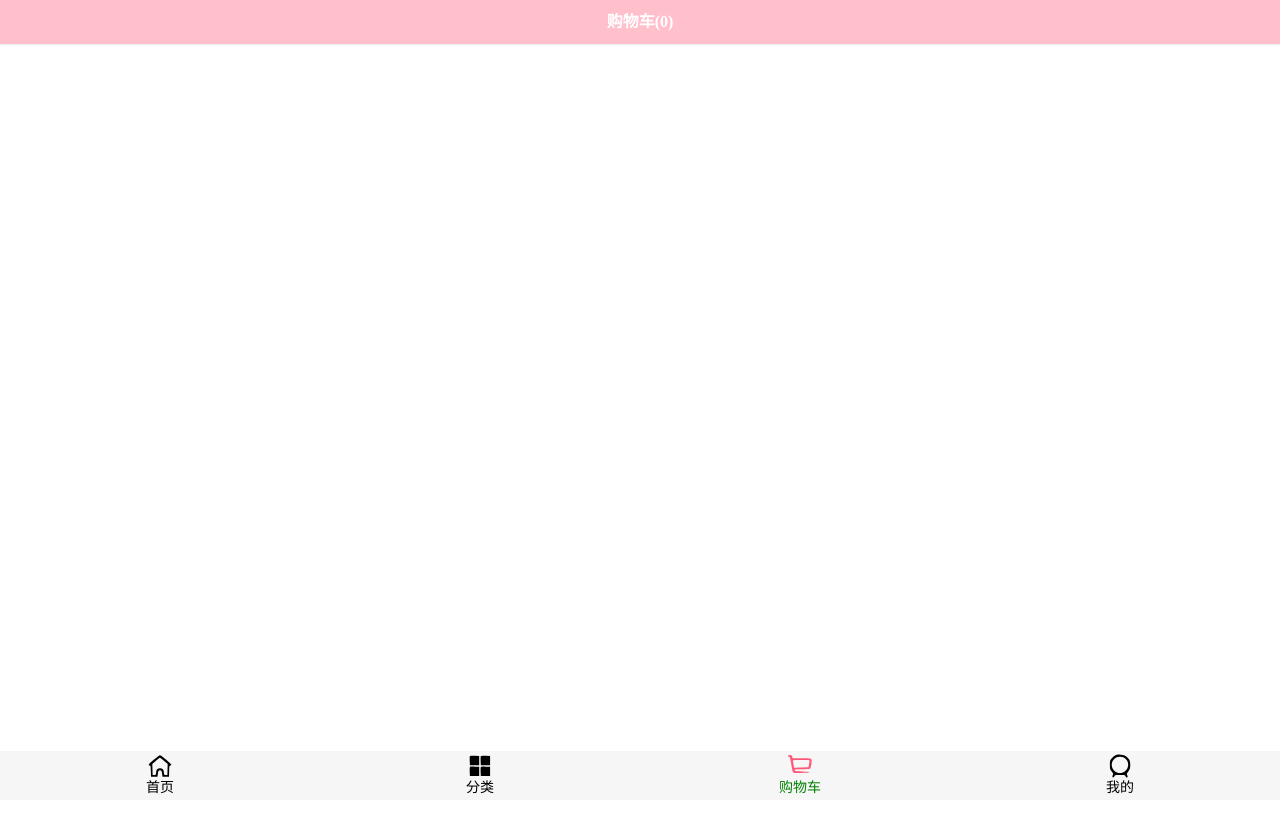
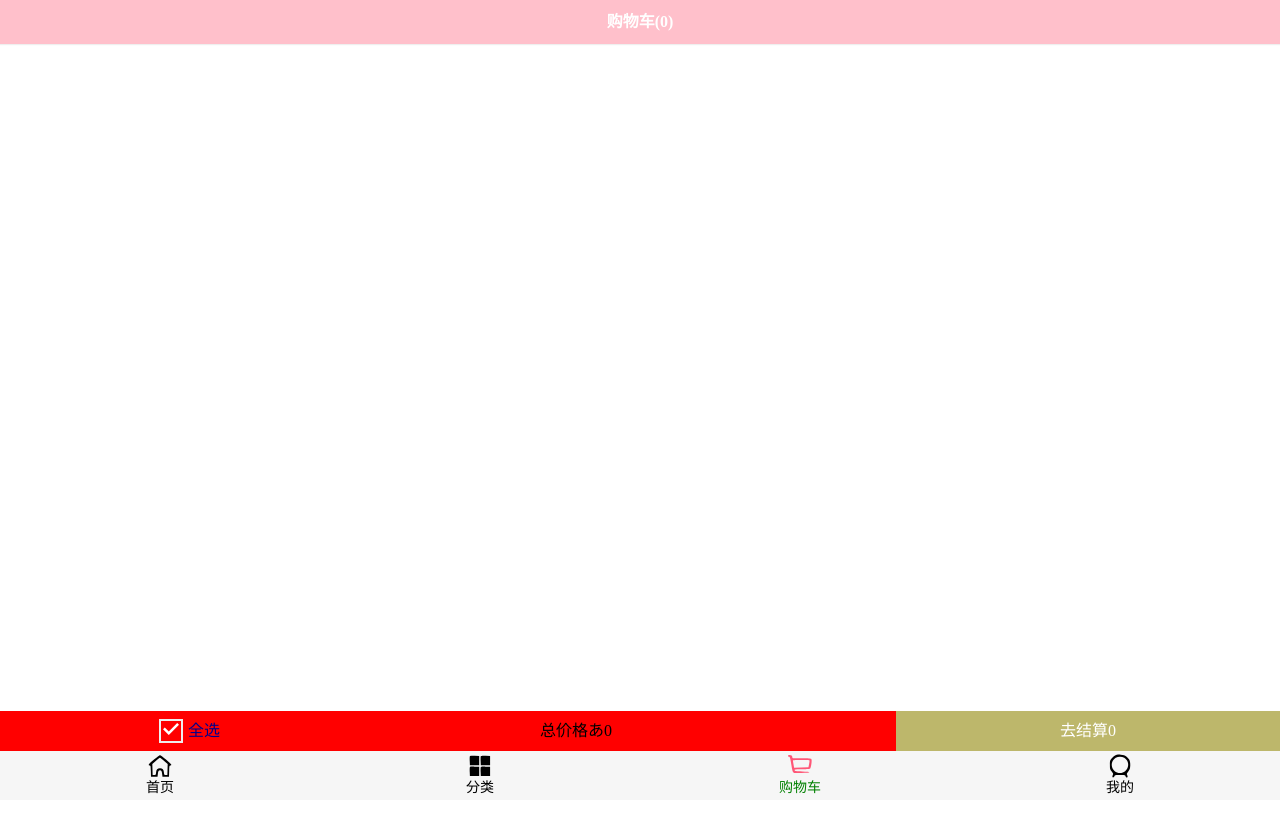
Before and after one commit to iumanyue/supermall, a Vue app: page /shopcart in a window 1280 px wide. Shown: the top 832 px of the page. Built offline with nearby package versions, Linux system fonts and the light colour scheme.

Commit message:
gouwuche

```diff
--- a/src/store/index.js
+++ b/src/store/index.js
@@ -37,6 +37,7 @@ const store  = new Vuex.Store({
                     oldProduct.count+= 1
                 }else{
                     payload.count = 1
+                    payload.checked = true
                     state.cartList.push(payload)
                 }
 
--- /dev/null
+++ b/src/views/shopcart/cartBottomBar.vue
@@ -0,0 +1,61 @@
+<template>
+<div class="cartBar">
+    <div class="checkAll" @click="allChecked">
+        <check-button class="btn"></check-button>
+        <span class="all">全选</span>
+    </div>
+        <div class="price">
+            总价格{{totalPrice}}
+        </div>
+        <div class="pay">
+            去结算{{checkLength}}
+        </div>
+</div>
+</template>
+
+<script>
+import checkButton from './checkButton'
+
+export default {
+  name:'cartBottomBar',
+  data(){
+   return {
+
+   }
+  },
+  components:{
+      checkButton
+  },
+  computed:{
+      totalPrice(){
+          return 'あ' + this.$store.state.cartList.filter(item =>{
+              return item.checked
+          }).reduce((preValue,item) =>{
+              return item.price *item.count + preValue
+          },0)
+      },
+      checkLength(){
+        return this.$store.state.cartList.filter(item => item.checked).length
+    }
+  },
+  methods: {
+      allChecked(){
+          if(this.$store.state.cartList.length>=1){
+
+          }
+      }
+  },
+
+}
+</script>
+
+<style scoped>
+.cartBar{height: 40px;background-color: red;width: 100%;position: fixed;bottom: 49px;}
+.checkAll{width: 80px;display: flex;align-items: center;height: 40px;justify-content: center;}
+.btn{width: 20px;height: 20px;}
+.all{padding: 10px 5px;color:darkblue;}
+.cartBar>div{width: 30%;float: left;height: 40px;}
+.cartBar .pay{float: right;}
+.price{text-align: center;line-height: 40px;}
+.pay{width: 80%;height: 40px;background-color: darkkhaki;color: #ffffff;text-align: center;line-height: 40px;}
+</style>
--- a/src/views/shopcart/cartList.vue
+++ b/src/views/shopcart/cartList.vue
@@ -3,6 +3,7 @@
         <scroll class="content" :pullUpLoad="true" ref="scroll">
             <cart-list-item v-for="(item,index) in cartList" :key="index" :product="item"></cart-list-item>
         </scroll>
+
     </div>
 </template>
 
@@ -10,6 +11,7 @@
 import {mapGetters} from 'vuex'
 import Scroll from 'components/common/scroll/Scroll'
 import cartListItem from './cartListItem'
+
 
 export default {
   name:'cartList',
@@ -34,5 +36,5 @@ export default {
 
 <style scoped>
 .cart-list{height: 100vh;}
-.content{height:calc(100% - 93px);overflow: hidden;}
+.content{height:calc(100vh - 93px - 40px);overflow: hidden;}
 </style>
--- a/src/views/shopcart/cartListItem.vue
+++ b/src/views/shopcart/cartListItem.vue
@@ -1,7 +1,7 @@
 <template>
     <div id="shop-item">
         <div class="item-selector">
-            <CheckButton></CheckButton>
+            <CheckButton :is-checked="product.checked" @click.native="checkClick"></CheckButton>
         </div>
         <div class="item-img">
             <img :src="product.image" alt="">
@@ -38,7 +38,12 @@ export default {
   },
   components:{
       CheckButton
-  }
+  },
+  methods: {
+      checkClick(){
+          this.product.checked = !this.product.checked
+      }
+  },
 }
 </script>
 
--- a/src/views/shopcart/shopcart.vue
+++ b/src/views/shopcart/shopcart.vue
@@ -5,12 +5,15 @@
     </nav-bar>
     <!-- 下面是一个商品列表 -->
     <cart-list></cart-list>
+     <cart-bottom-bar></cart-bottom-bar>
   </div>
 </template>
 
 <script>
 import NavBar from 'components/common/navbar/NavBar'
 import CartList from 'views/shopcart/cartList'
+import cartBottomBar from './cartBottomBar'
+
 
 import {mapGetters} from 'vuex'
 export default {
@@ -22,7 +25,8 @@ export default {
   },
   components:{
     NavBar,
-    CartList
+    CartList,
+    cartBottomBar
   },
   computed:{
     ...mapGetters(['cartLength'])
```
